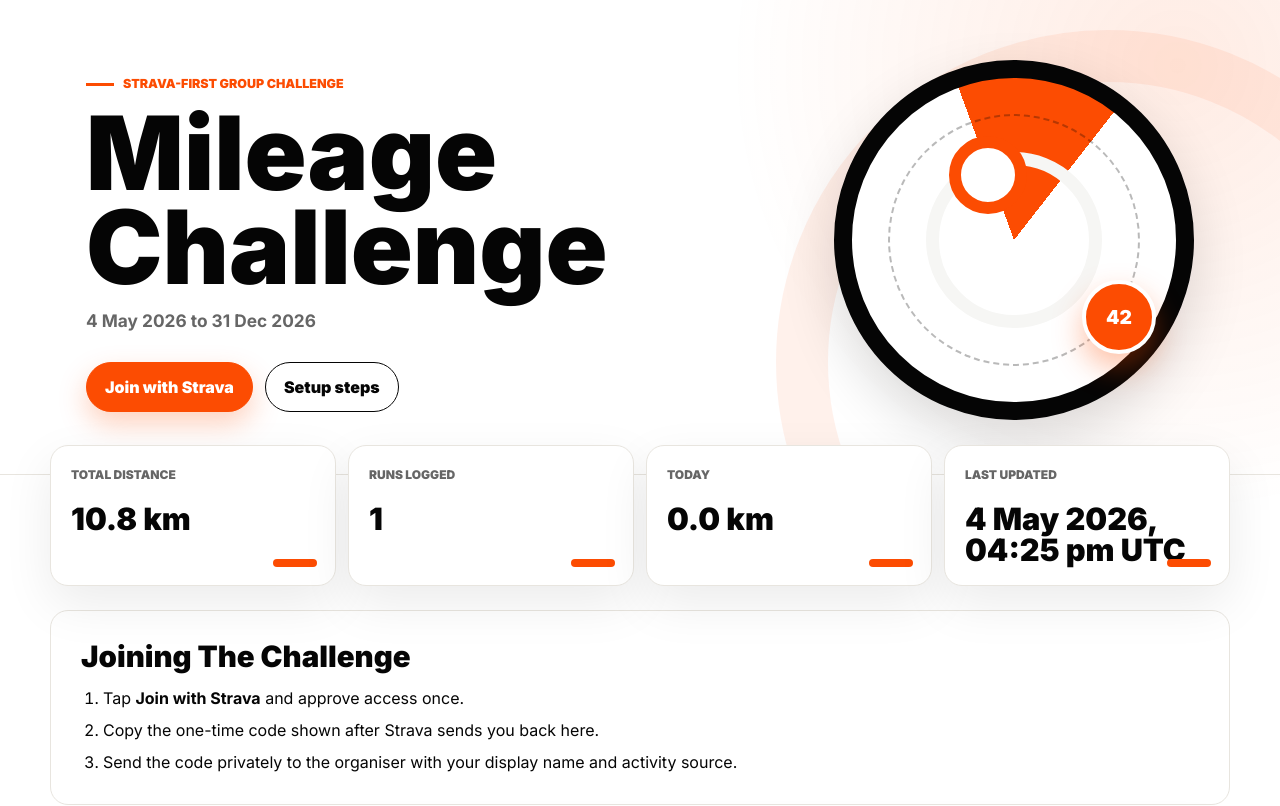
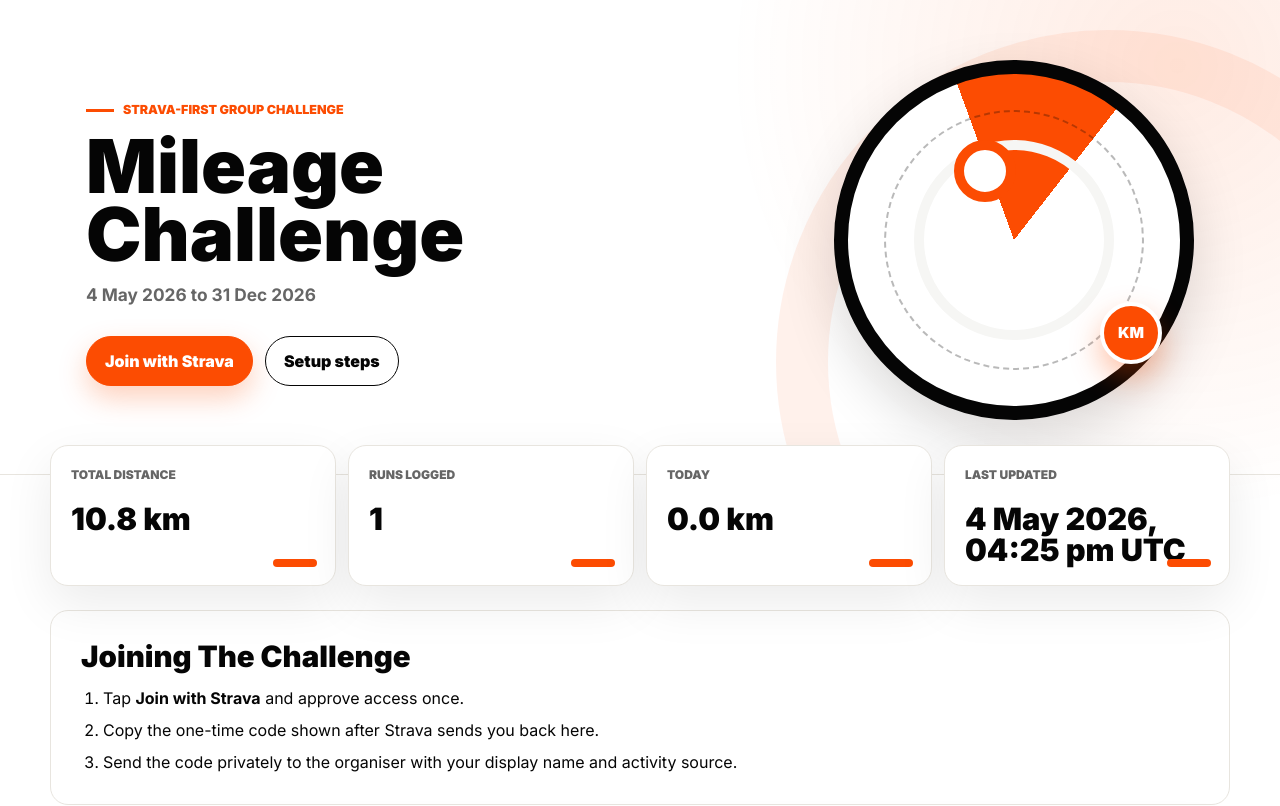
Before and after one commit to breadlover97/running-challenge, a plain HTML site: page index.html in a window 1280 px wide. Shown: the top 806 px of the page. Drawn offline with Linux system fonts and the light colour scheme.

Commit message:
Tighten hero typography and visual

```diff
--- a/index.html
+++ b/index.html
@@ -20,7 +20,7 @@
       </div>
       <div class="track-visual" aria-hidden="true">
         <div class="track-lane"></div>
-        <div class="track-marker">42</div>
+        <div class="track-marker">KM</div>
       </div>
     </header>
 
--- a/styles.css
+++ b/styles.css
@@ -101,9 +101,9 @@
 }
 
 h1 {
-  max-width: 12ch;
+  max-width: 15ch;
   margin-bottom: 14px;
-  font-size: clamp(3rem, 8vw, 7.2rem);
+  font-size: clamp(2.5rem, 5.8vw, 5.2rem);
   font-weight: 900;
   letter-spacing: 0;
   line-height: 0.92;
@@ -182,8 +182,8 @@
   position: relative;
   z-index: 1;
   aspect-ratio: 1;
-  min-height: 260px;
-  border: 18px solid var(--ink);
+  min-height: 230px;
+  border: 14px solid var(--ink);
   border-radius: 50%;
   background:
     conic-gradient(from -20deg, var(--orange) 0deg 58deg, transparent 58deg 360deg),
@@ -201,11 +201,11 @@
 
 .track-visual::after {
   position: absolute;
-  left: 30%;
-  top: 18%;
-  width: 54px;
-  height: 54px;
-  border: 12px solid var(--orange);
+  left: 32%;
+  top: 20%;
+  width: 42px;
+  height: 42px;
+  border: 10px solid var(--orange);
   border-radius: 50%;
   background: #fff;
   content: "";
@@ -213,24 +213,24 @@
 
 .track-lane {
   position: absolute;
-  inset: 74px;
-  border: 13px solid var(--soft);
+  inset: 66px;
+  border: 10px solid var(--soft);
   border-radius: 50%;
 }
 
 .track-marker {
   position: absolute;
-  right: 20px;
-  bottom: 48px;
+  right: 18px;
+  bottom: 42px;
   display: grid;
-  width: 74px;
-  height: 74px;
+  width: 62px;
+  height: 62px;
   place-items: center;
   border: 4px solid #fff;
   border-radius: 50%;
   background: var(--orange);
   color: white;
-  font-size: 1.2rem;
+  font-size: 0.95rem;
   font-weight: 900;
   box-shadow: 0 14px 30px rgba(252, 76, 2, 0.35);
 }
@@ -597,7 +597,7 @@
   }
 
   h1 {
-    font-size: clamp(3.15rem, 18vw, 5rem);
+    font-size: clamp(2.4rem, 13vw, 3.7rem);
   }
 
   .date-range {
```
Also changed, not shown: join.html (+1 -1 lines).
